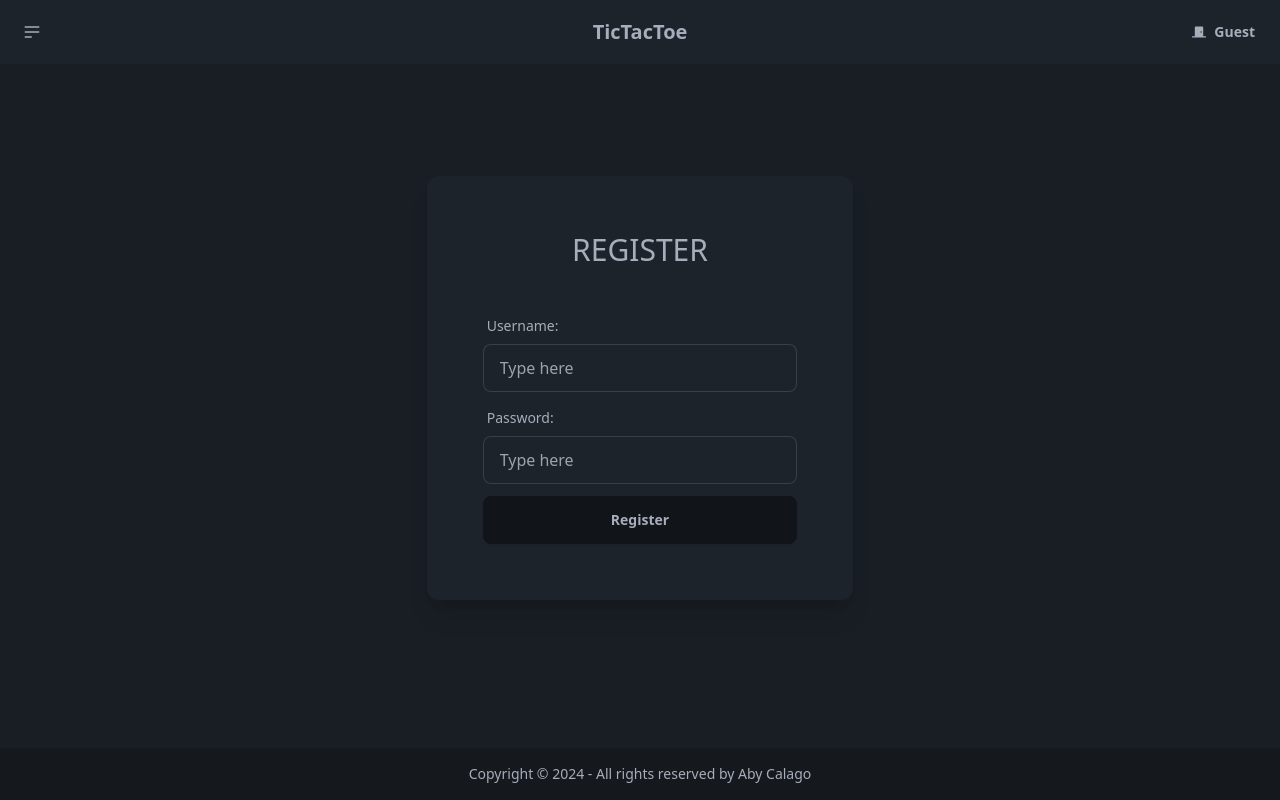
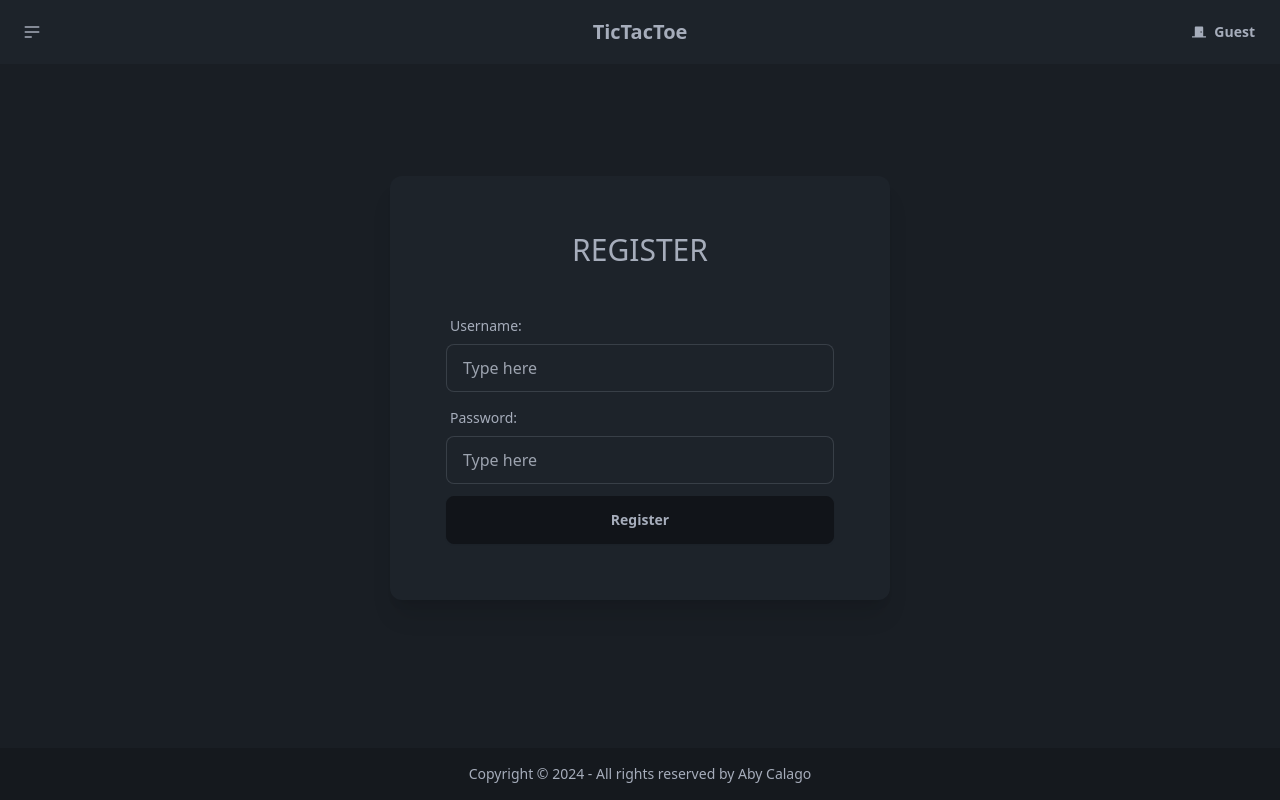
Before and after one commit to IRDunno/TicTacToe, a React (Vite) app in the folder client/: page /register in a window 1280 px wide. Built offline with nearby package versions, Linux system fonts and the light colour scheme.

Commit message:
fix: changed grid to flex for login adn register pages

```diff
--- a/client/src/components/RegisterCard.jsx
+++ b/client/src/components/RegisterCard.jsx
@@ -2,7 +2,7 @@ import React from 'react'
 
 const RegisterCard = () => {
   return (
-    <div className="bg-base-100 my-28 mx-10 p-14 shadow-xl rounded-xl lg:mx-0 md:mx-28">
+    <div className="bg-base-100 my-28 mx-10 p-14 shadow-xl rounded-xl lg:mx-0 md:mx-28 w-[500px]">
       <h1 className="text-3xl font-medium text-center">REGISTER</h1>
       <div className="grid grid-rows-2 gap-2 mt-10">
         <label className="form-control w-full">
--- a/client/src/pages/Register.jsx
+++ b/client/src/pages/Register.jsx
@@ -3,10 +3,8 @@ import RegisterCard from "../components/RegisterCard";
 
 const Register = () => {
   return (
-    <div className="grid grid-cols-1 lg:grid-cols-3">
-      <div></div>
+    <div className="flex justify-center items-center">
       <RegisterCard />
-      <div></div>
     </div>
   );
 };
```
